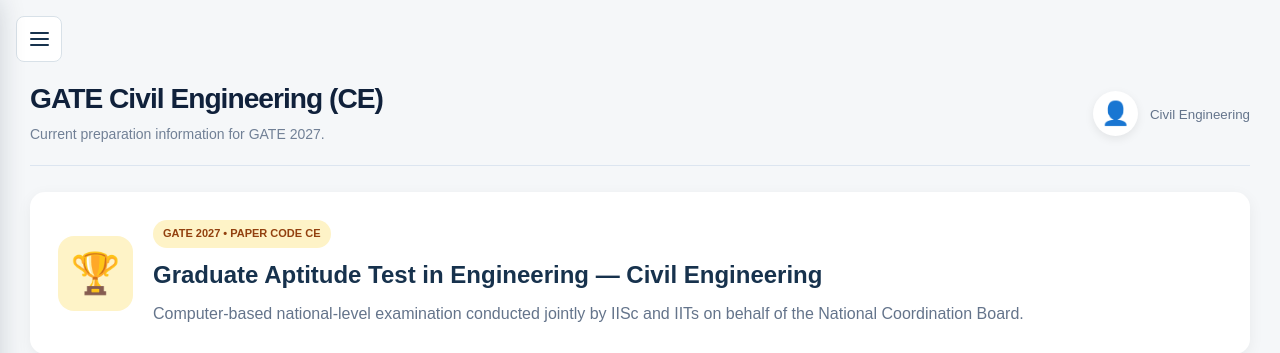
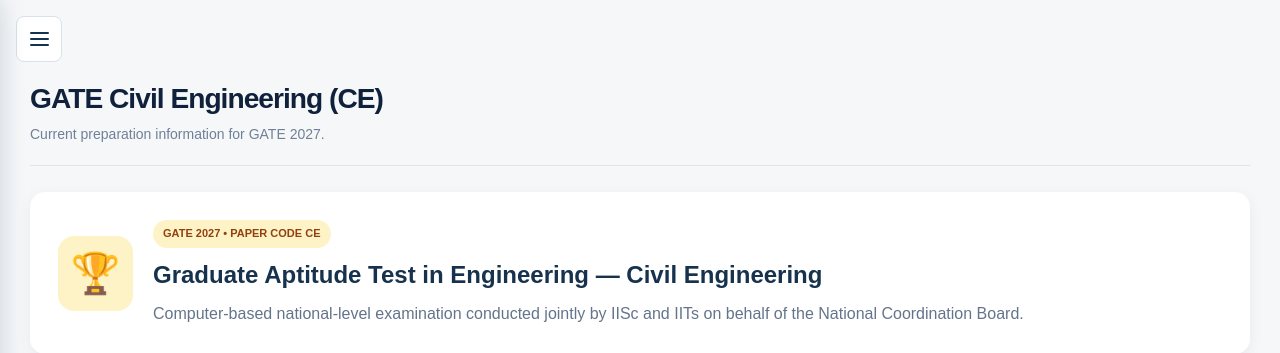
Before and after one commit to projectsairamcivilcareer-cloud/CIVILCAREER, a Flask app: template templates/gate.html in a window 1280 px wide. Shown: the top 353 px of the page. Run offline with Flask 3, Linux system fonts and the light colour scheme; the template is opened without the code that fills it, so the values that code supplies are empty; some libraries are stand-ins or nearby versions.

Commit message:
Remove repeated student identity badges from page headers

```diff
--- a/static/css/global-menu.css
+++ b/static/css/global-menu.css
@@ -345,3 +345,20 @@ input:focus,select:focus,textarea:focus{
     letter-spacing:.03em;
     white-space:nowrap;
 }
+
+
+/* Hide the repeated student identity badge from authenticated page headers. */
+.topbar > .student-info,
+.topbar > .student-info *,
+.jobs-top > .jobs-student,
+.jobs-top > .jobs-student *,
+.internship-top > .internship-student,
+.internship-top > .internship-student *,
+.cc-resources-head > .cc-resources-student,
+.cc-resources-head > .cc-resources-student *,
+.header > .user,
+.header > .user *,
+.topbar > .user,
+.topbar > .user *{
+    display:none !important;
+}
```
